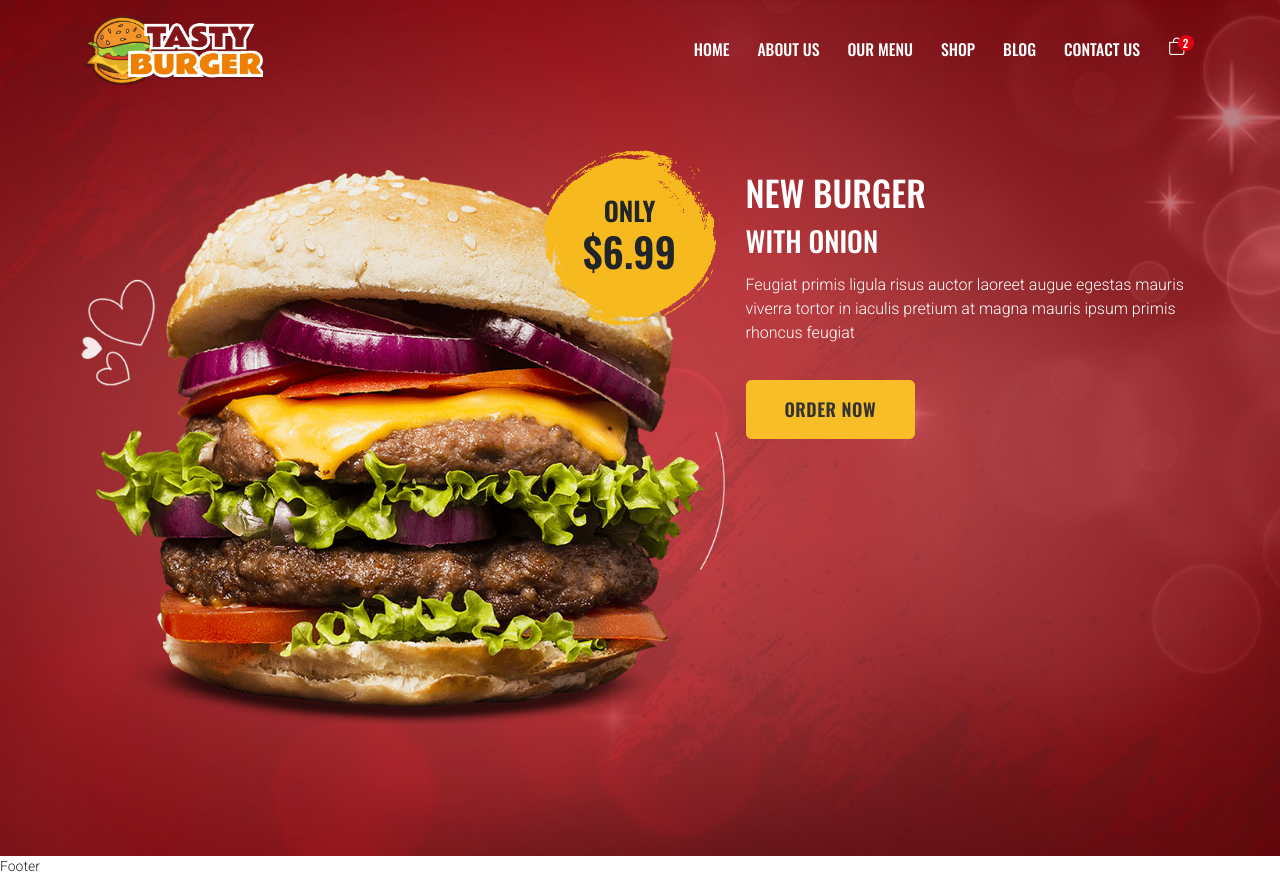
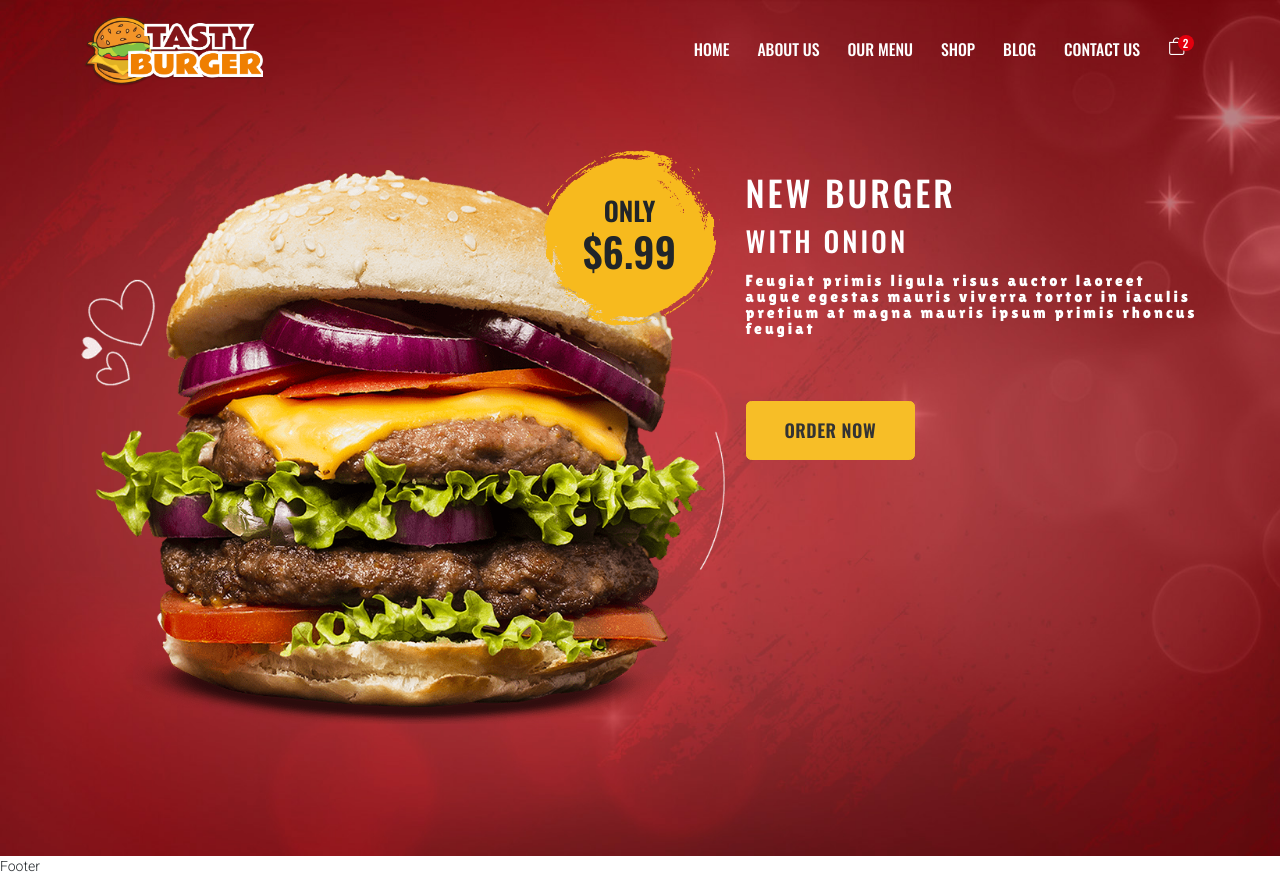
Before and after one commit to kanishkadz/QuickBites, a React (Create React App) app in the folder quick-bite/: page / in a window 1280 px wide. Built offline with nearby package versions, Linux system fonts and the light colour scheme.

Commit message:
Update HomeStyle.css

```diff
--- a/quick-bite/src/styles/HomeStyle.css
+++ b/quick-bite/src/styles/HomeStyle.css
@@ -38,3 +38,11 @@
     font-weight: 600;
     line-height: 1;
 }
+
+.hero_section .hero_text{
+    font-family: var(--lilita-font);
+    font-size: 7rem;
+    line-height: 1;
+    margin-bottom: 15px;
+    letter-spacing: 3px;
+}
```
